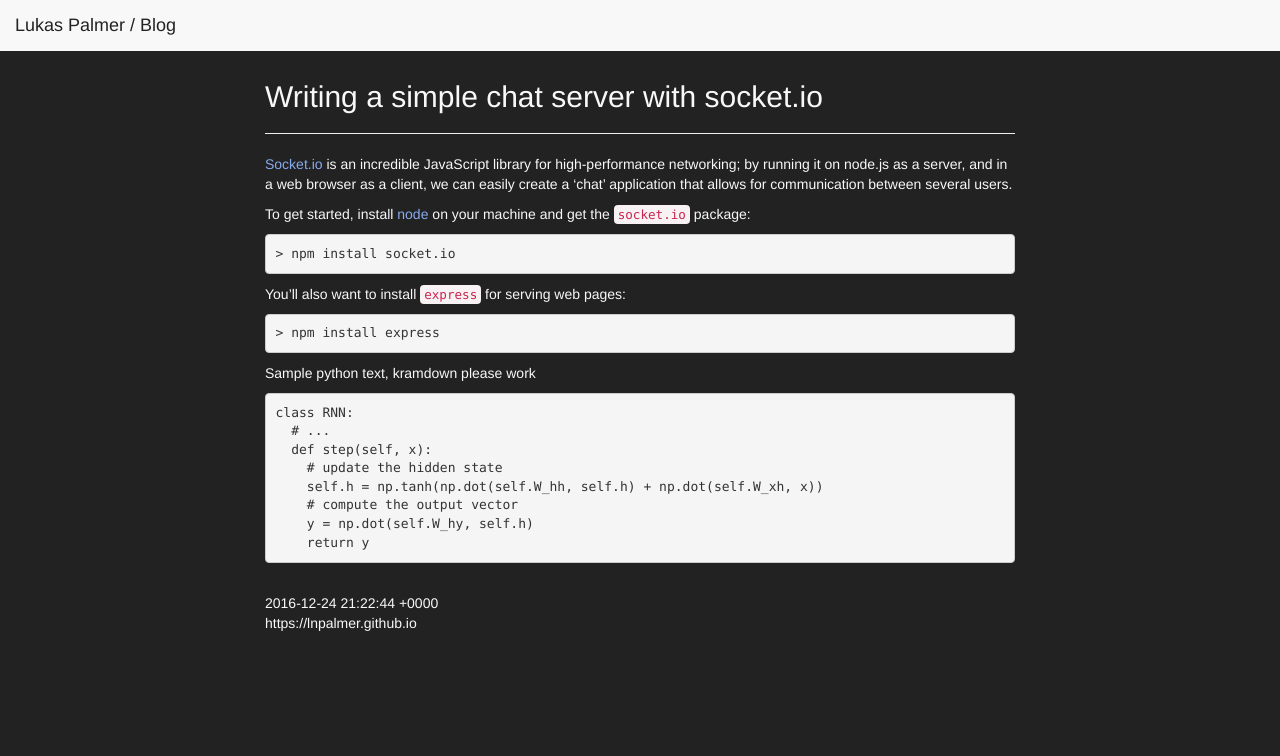
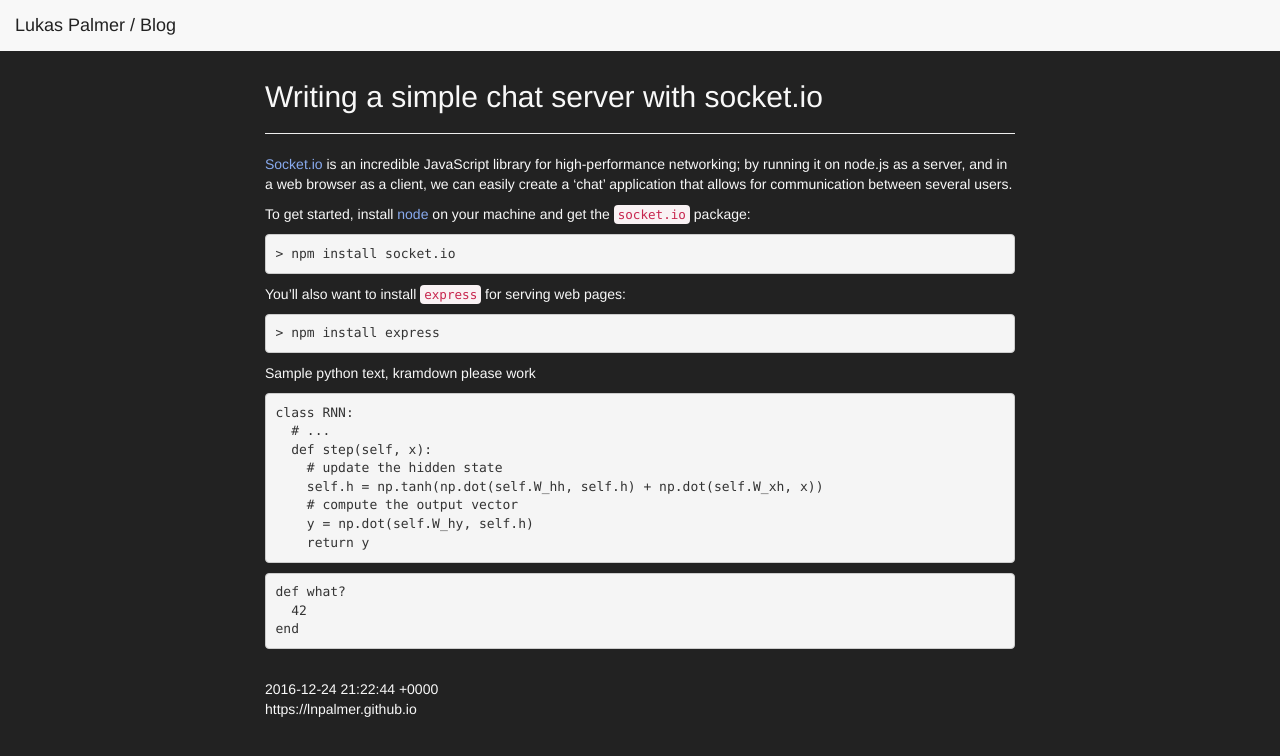
Before and after one commit to lnpalmer/lnpalmer.github.io, a Jekyll site: the page built from _posts/2016-12-23-chat.md, in a window 1280 px wide. Shown: the top 756 px of the page. Built offline with Jekyll 4.4.1, drawn with Linux system fonts in a browser that asks for light colours.

Commit message:
misc. setup

````diff
--- a/_posts/2016-12-23-chat.md
+++ b/_posts/2016-12-23-chat.md
@@ -26,3 +26,10 @@ class RNN:
     y = np.dot(self.W_hy, self.h)
     return y
 ```
+
+~~~
+def what?
+  42
+end
+~~~
+{: .language-ruby}
````
